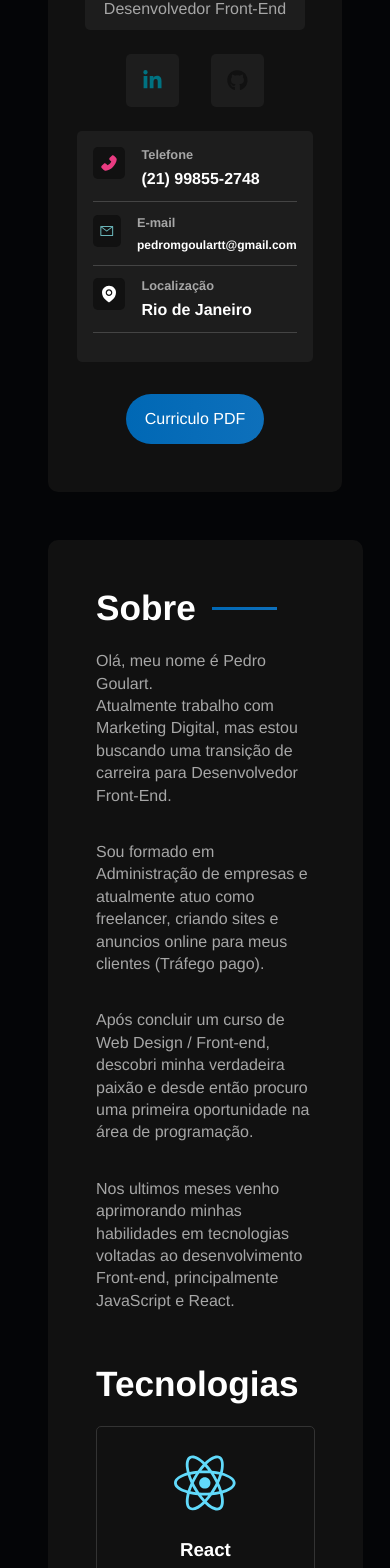
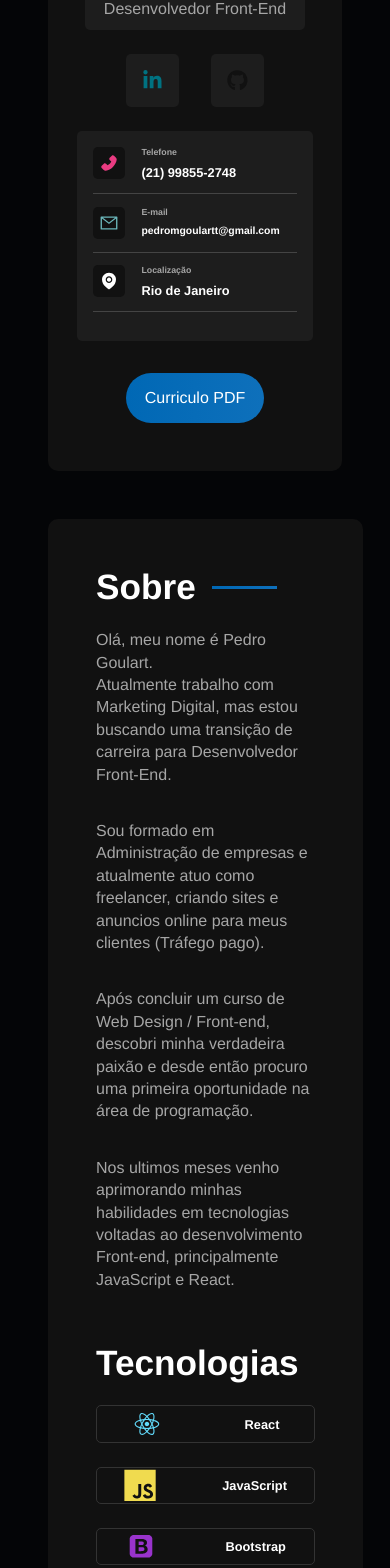
Before and after one commit to pedrogoulart8/portfolio-pedro-goulart, a React (Vite) app: page / in a window 390 px wide. Shown: the part 426-1994 px from the top of the page. Built offline with nearby package versions, Linux system fonts and the light colour scheme.

Commit message:
atualizando responsividade do site

```diff
--- a/src/styles/components/app.sass
+++ b/src/styles/components/app.sass
@@ -13,12 +13,3 @@
         background: variables.$gradient
         -webkit-background-clip: text
         -webkit-text-fill-color: transparent
-
-
-.project-card
-    @media (max-width: 912px)
-        min-width: 100%
-
-.technology-card
-    @media (max-width: 912px)
-        min-width: 100%
--- a/src/styles/components/informationcontainer.sass
+++ b/src/styles/components/informationcontainer.sass
@@ -24,22 +24,39 @@
             color: variables.$text-color-secondary
             font-size: .8rem
             margin-bottom: .5rem
+            @media ( max-width: 900px )
+                font-size: .55rem
 
         p
             color: variables.$text-color
             font-weight: bold
-
+            @media ( max-width: 900px )
+                font-size: .75rem
+            @media ( max-width: 700px )
+                font-size: .55rem
+            @media ( max-width: 598px )
+                font-size: .8rem
 
         #email-p
             font-size: .75rem
-
-
+            @media ( max-width: 900px )
+                font-size: .55rem
+            @media ( max-width: 780px )
+                font-size: .52rem
+            @media ( max-width: 700px )
+                font-size: .45rem
+            @media ( max-width: 598px )
+                font-size: .65rem
         svg
             background-color: variables.$bg-color
             padding: .4rem
             width: 2rem
             height: 2rem
             border-radius: variables.$card-border-radius
+            @media ( max-width: 1100px )
+                display: none
+            @media ( max-width: 598px )
+                display: flex
 
         #phone-icon
             color: #e93b81
--- a/src/styles/components/projectscontainer.sass
+++ b/src/styles/components/projectscontainer.sass
@@ -21,6 +21,8 @@
             border: 1px solid #333
             width: 45%
             border-radius: variables.$card-border-radius
+            @media (max-width: 1100px)
+                min-width: 100%
 
             .project-info
                 a
--- a/src/styles/components/technologiescontainer.sass
+++ b/src/styles/components/technologiescontainer.sass
@@ -20,14 +20,29 @@
             border: 1px solid #333
             width: 20%
             border-radius: variables.$card-border-radius
+            @media (max-width: 1100px)
+                min-width: 100%
+                display: flex
+                justify-content: space-around
+                flex-direction: row
+                padding: .1rem
+
+
+
 
         h3
             color: variables.$text-color
             margin-bottom: 1rem
             text-align: center
+            @media (max-width: 1100px)
+                font-size: .8rem
+                margin-bottom: 0
+
 
         svg
             font-size: 5rem
+            @media (max-width: 1100px)
+                font-size: 2rem
 
     #html
         svg
```
